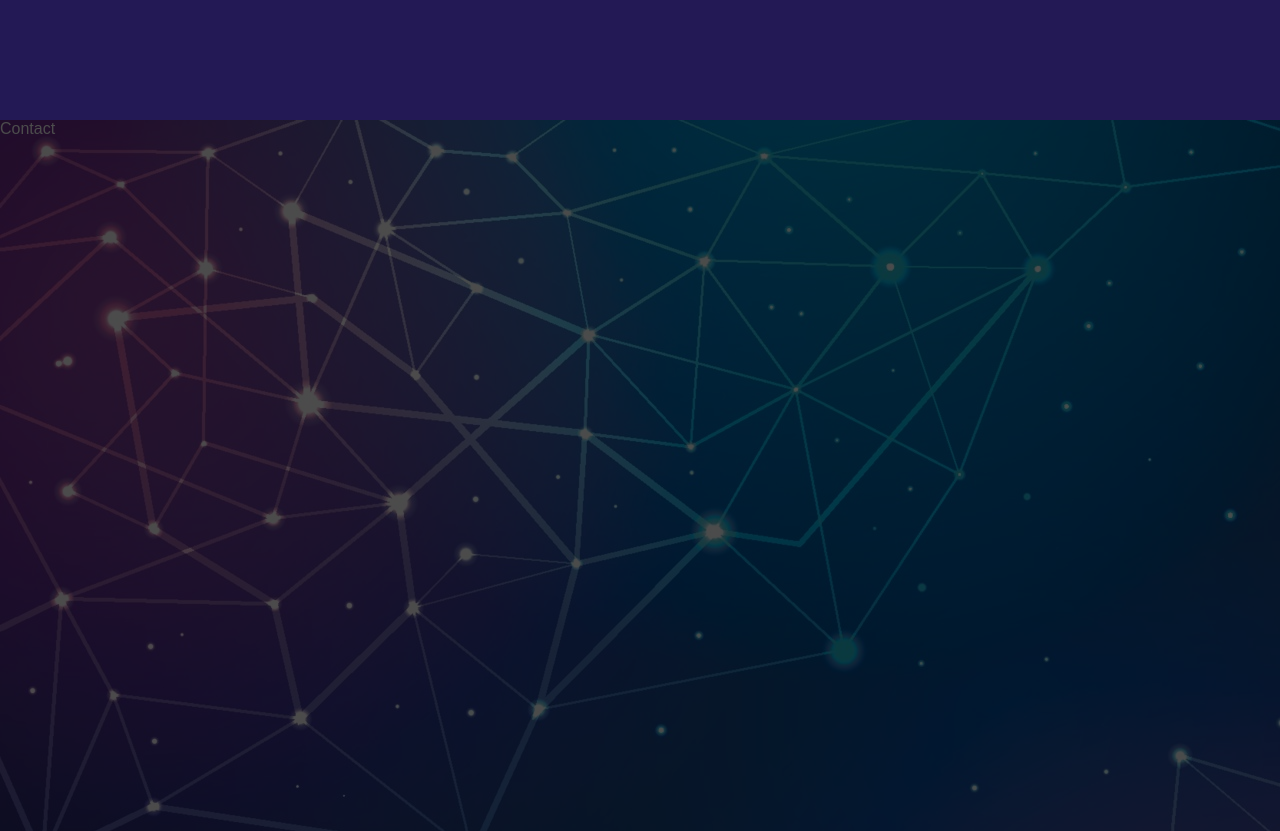
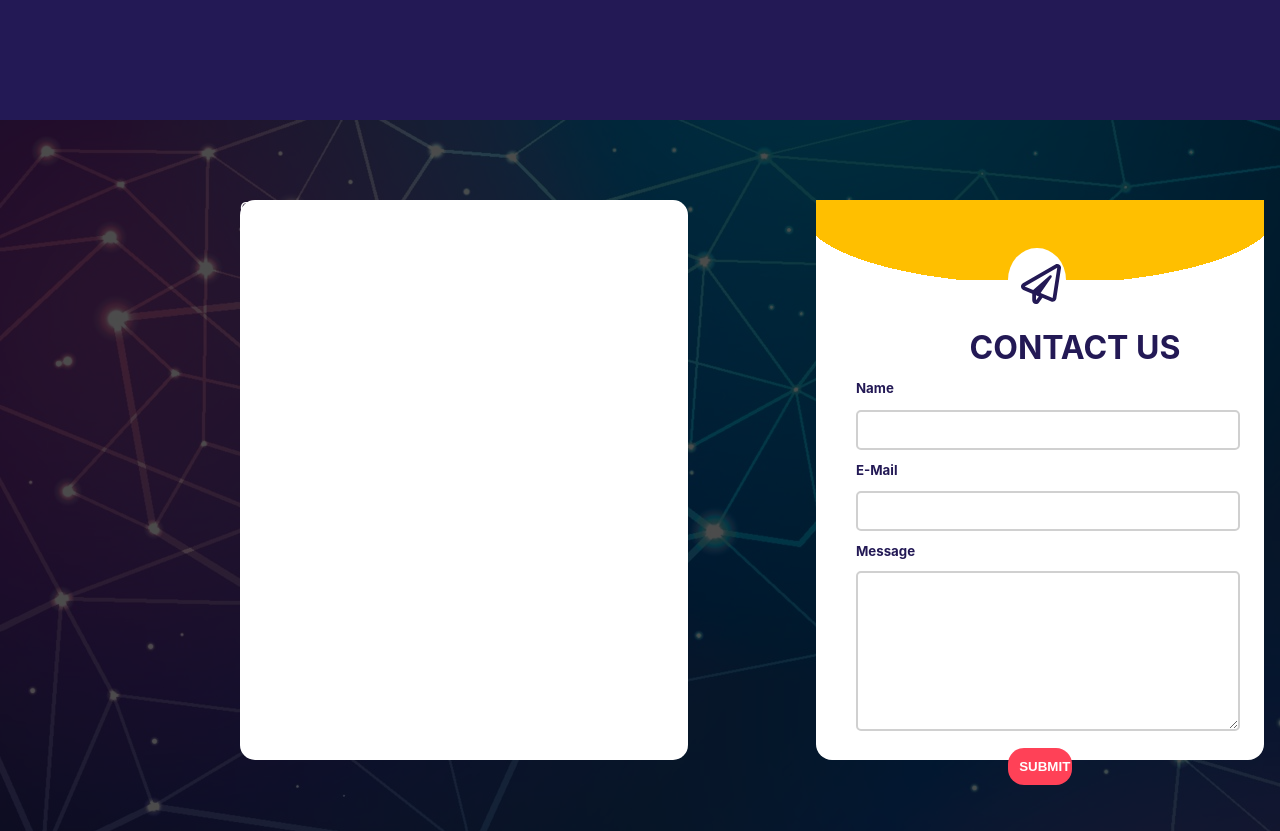
Before and after one commit to akkasumeyye/root-development, a React (Create React App) app: page / in a window 1280 px wide. Shown: the part 2280-3111 px from the top of the page. Built offline with nearby package versions, Linux system fonts and the light colour scheme.

Commit message:
contact form done

```diff
--- /dev/null
+++ b/src/components/ContactForm.js
@@ -0,0 +1,168 @@
+import React, { useState } from "react";
+import styled from "styled-components";
+import { FaRegPaperPlane } from "react-icons/fa";
+
+const Form = styled.form`
+  margin-top: 5rem;
+  width: 35vw;
+  height: 70vh;
+  border-radius: 1rem;
+  background-color: #fff;
+  color: #231955;
+  font-family: -apple-system, BlinkMacSystemFont, "Segoe UI", Roboto, Oxygen,
+    Ubuntu, Cantarell, "Open Sans", "Helvetica Neue", sans-serif;
+  line-height: 2.5rem;
+
+  div {
+    position: relative;
+    background: radial-gradient(
+      ellipse at 50% 15%,
+      #ffbf00 75%,
+      transparent 70%
+      );
+
+      ::after {
+      position: absolute;
+      margin-top: 2rem;
+      width: 35vw;
+      height: 10vh;
+      z-index:-1;
+      content: "-";
+      background: radial-gradient(
+        ellipse at 50% 15%,
+        #ffefd5 75%,
+        transparent 70%
+      );
+    }
+  }
+
+  h1 {
+    margin-left: 12vw;
+    margin-top: 3rem;
+  }
+
+  h3 {
+    color: #ff4157;
+    margin-left: 2vw;
+  }
+
+  textarea,
+  input,
+  h5 {
+    margin-left: 2.5rem;
+  }
+
+  input,
+  textarea {
+    border: 2px solid #d0d0d0;
+    border-radius: 5px;
+  }
+
+  input {
+    width: 30vw;
+    height: 2.5rem;
+  }
+
+  textarea {
+    width: 30vw;
+    height: 20vh;
+  }
+
+  button {
+    margin-left: 15vw;
+    font-weight: bold;
+    width: 5vw;
+    background-color: #ff4157;
+    color: #fff;
+    padding: 0.7rem;
+    border-radius: 1rem;
+  }
+`;
+
+const FormIcon = styled.div`
+  width: 100%;
+  height: 10vh;
+  position: relative;
+
+  :before {
+    content: "";
+    width: 4.5vw;
+    height: 8vh;
+    border-radius: 50%;
+    background-color: #fff;
+    z-index: 12;
+    position: absolute;
+    margin-left: 15vw;
+    margin-top: 3rem;
+  }
+  svg {
+    margin-top: 4rem;
+    margin-left: 16vw;
+    z-index: 13;
+    position: absolute;
+  }
+`;
+
+const ContactForm = () => {
+  const [name, setName] = useState("");
+  const [email, setemail] = useState("");
+  const [message, setmessage] = useState("");
+
+  const [visible, setvisible] = useState(false);
+
+  const submit = (e) => {
+    e.preventDefault();
+
+    if (name && email && message) {
+      setName("");
+      setemail("");
+      setmessage("");
+    } else {
+
+      setvisible(true);
+
+       setTimeout(() => {
+          setvisible(false);
+        }, 5000);
+
+    }
+  };
+
+  return (
+    <Form>
+      <div></div>
+      <FormIcon>
+        <FaRegPaperPlane fontSize="2.5rem" />
+      </FormIcon>
+      <h1>CONTACT US</h1>
+      <h5>Name</h5>
+      <input
+        type="text"
+        value={name}
+        onChange={(e) => setName(e.target.value)}
+      ></input>
+      <h5>E-Mail</h5>
+      <input
+        type="email"
+        value={email}
+        onChange={(e) => setemail(e.target.value)}
+      ></input>
+      <h5>Message</h5>
+      <textarea
+        value={message}
+        type="text"
+        onChange={(e) => setmessage(e.target.value)}
+      ></textarea>
+      <br />
+      <button type="submit" onClick={submit}>
+        SUBMIT
+      </button>
+      {
+      visible ? <h3>Please fill in the all fields.</h3>
+      : <span />
+      }
+    </Form>
+  );
+};
+
+export default ContactForm;
--- /dev/null
+++ b/src/components/ContactMap.js
@@ -0,0 +1,19 @@
+import React from 'react'
+import styled from 'styled-components'
+
+const Map = styled.div`
+ margin-top: 5rem;
+  width: 35vw;
+  height: 70vh;
+  margin-left: 15rem;
+  border-radius: 15px;
+  background-color: #fff;
+`
+
+const ContactMap = () => {
+  return (
+    <Map>ContactMap</Map>
+  )
+}
+
+export default ContactMap
--- a/src/pages/Contact.js
+++ b/src/pages/Contact.js
@@ -1,13 +1,19 @@
 import React from 'react'
 import styled from 'styled-components'
 import contact  from "../assests/contact.jpg"
+import ContactForm from '../components/ContactForm'
+import ContactMap from '../components/ContactMap'
 
 const ContactPage = styled.div`
 position:relative;
+display: flex;
+gap: 8rem;
 margin-top: 10vh;
 height:90vh;
   color: #fff;
   background: url(${contact});
+  z-index:1;
+
   &:after {
     position:absolute;
     content: "";
@@ -15,12 +21,16 @@ height:90vh;
   left: 0; right: 0;
   top: 0; bottom: 0;
   background: rgba(0,0,0,.7);
+  z-index:-1;
   }
 `
 
 const Contact = () => {
   return (
-    <ContactPage>Contact</ContactPage>
+    <ContactPage>
+      <ContactMap/>
+      <ContactForm/>
+    </ContactPage>
   )
 }
 
```
